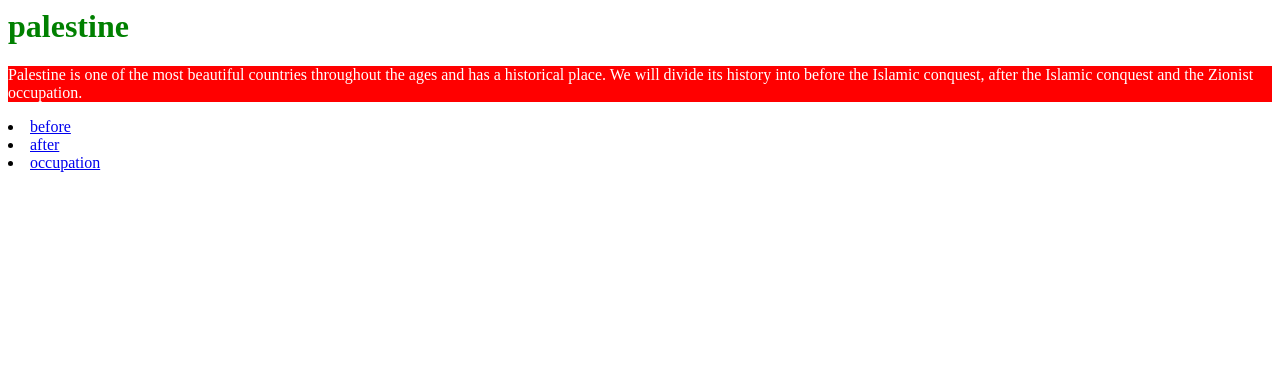
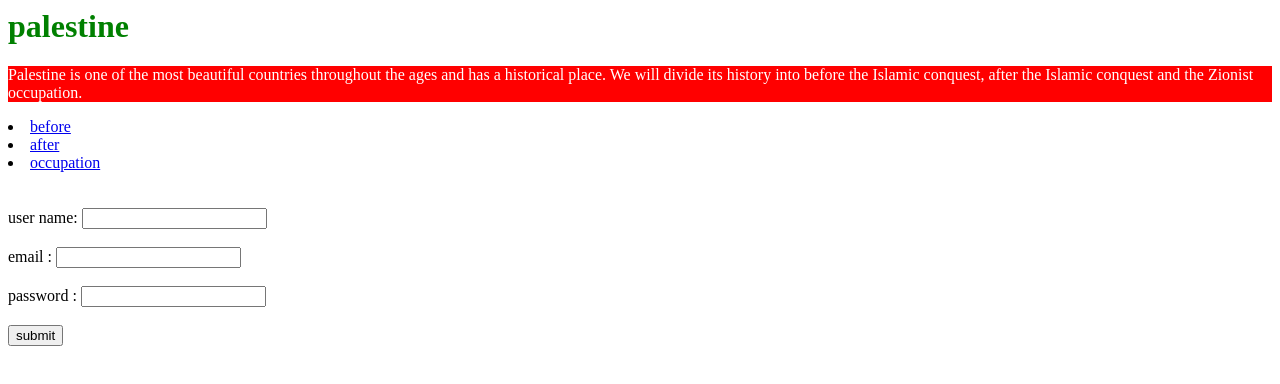
Before and after one commit to ahmed222222222334/Web, a plain HTML site: page index.html in a window 1280 px wide. Drawn offline with Linux system fonts and the light colour scheme.

Commit message:
Update index.html

```diff
--- a/index.html
+++ b/index.html
@@ -22,5 +22,15 @@
 <li> <a href= "content://media/external/file/1000058508">after</a> </li>
 <li><a href= "content://media/external/file/1000058507">occupation</a></a></li>
  </u1>
+    <br><br>
+ <form>
+   <label>user name:</label>
+   <input type="text"required><br><br>
+   <label>   email :</label>
+   <input type="email"required><br><br>
+   <label>password :</label>
+   <input type="password" required><br><br>
+   <button type="submit">submit</button>
+ </form>
   </body>
 </html>
```
